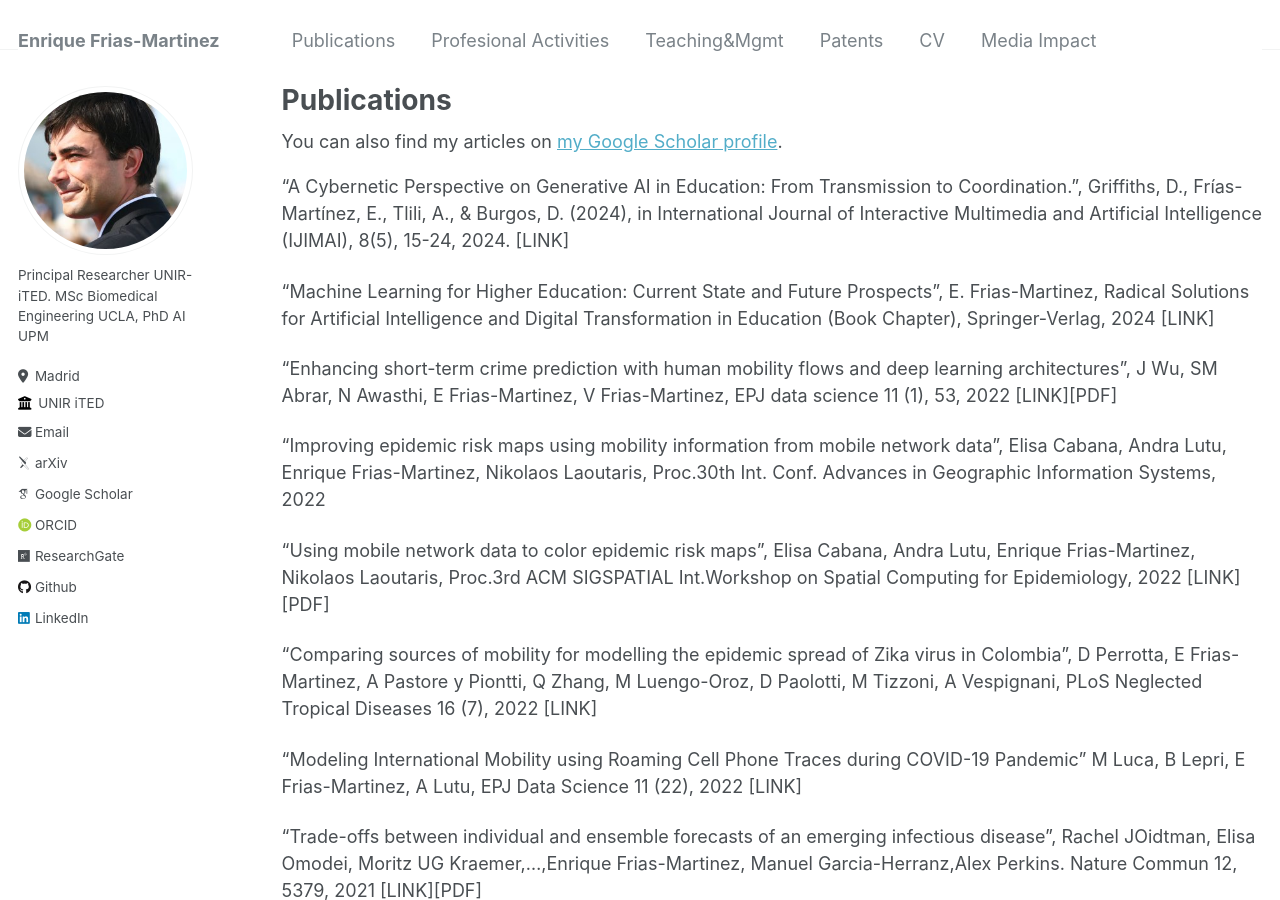
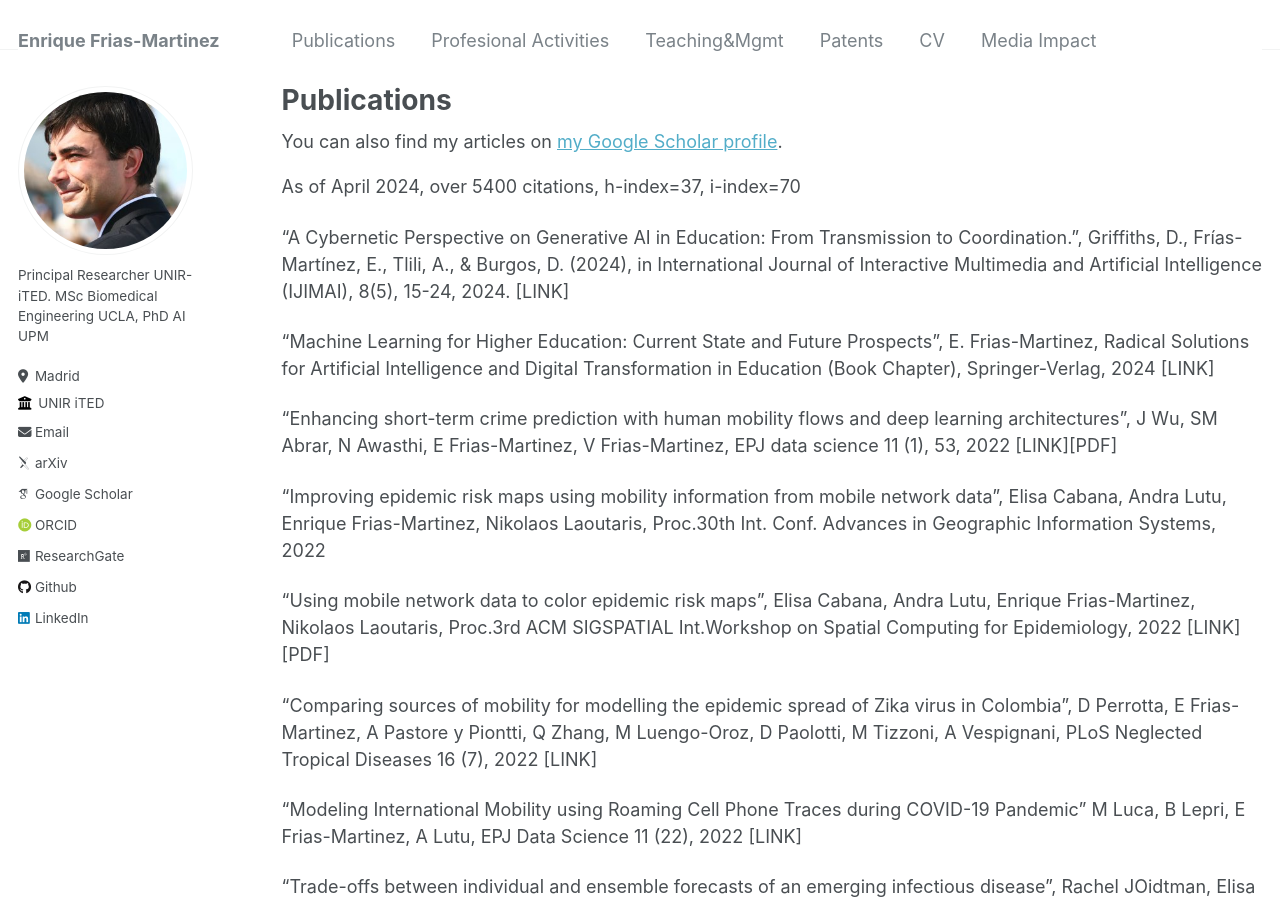
Before and after one commit to ENriqueFRiasM/enriquefriasm.github.io, a Jekyll site: the page built from _pages/publications.md, in a window 1280 px wide and 900 px high. Built offline with Jekyll 4.4.1, drawn with Linux system fonts in a browser that asks for light colours; some web fonts are replaced.

Commit message:
Update publications.md

```diff
--- a/_pages/publications.md
+++ b/_pages/publications.md
@@ -5,9 +5,11 @@ permalink: /publications/
 author_profile: true
 ---
 
+
 {% if site.author.googlescholar %}
   <div class="wordwrap">You can also find my articles on <a href="{{site.author.googlescholar}}">my Google Scholar profile</a>.</div>
 {% endif %}
+As of April 2024, over 5400 citations, h-index=37, i-index=70
 
 "A Cybernetic Perspective on Generative AI in Education: From Transmission to Coordination.", Griffiths, D., Frías-Martínez, E., Tlili, A., & Burgos, D. (2024), in International Journal of Interactive Multimedia and Artificial Intelligence (IJIMAI), 8(5), 15-24, 2024. [LINK]
 
```
